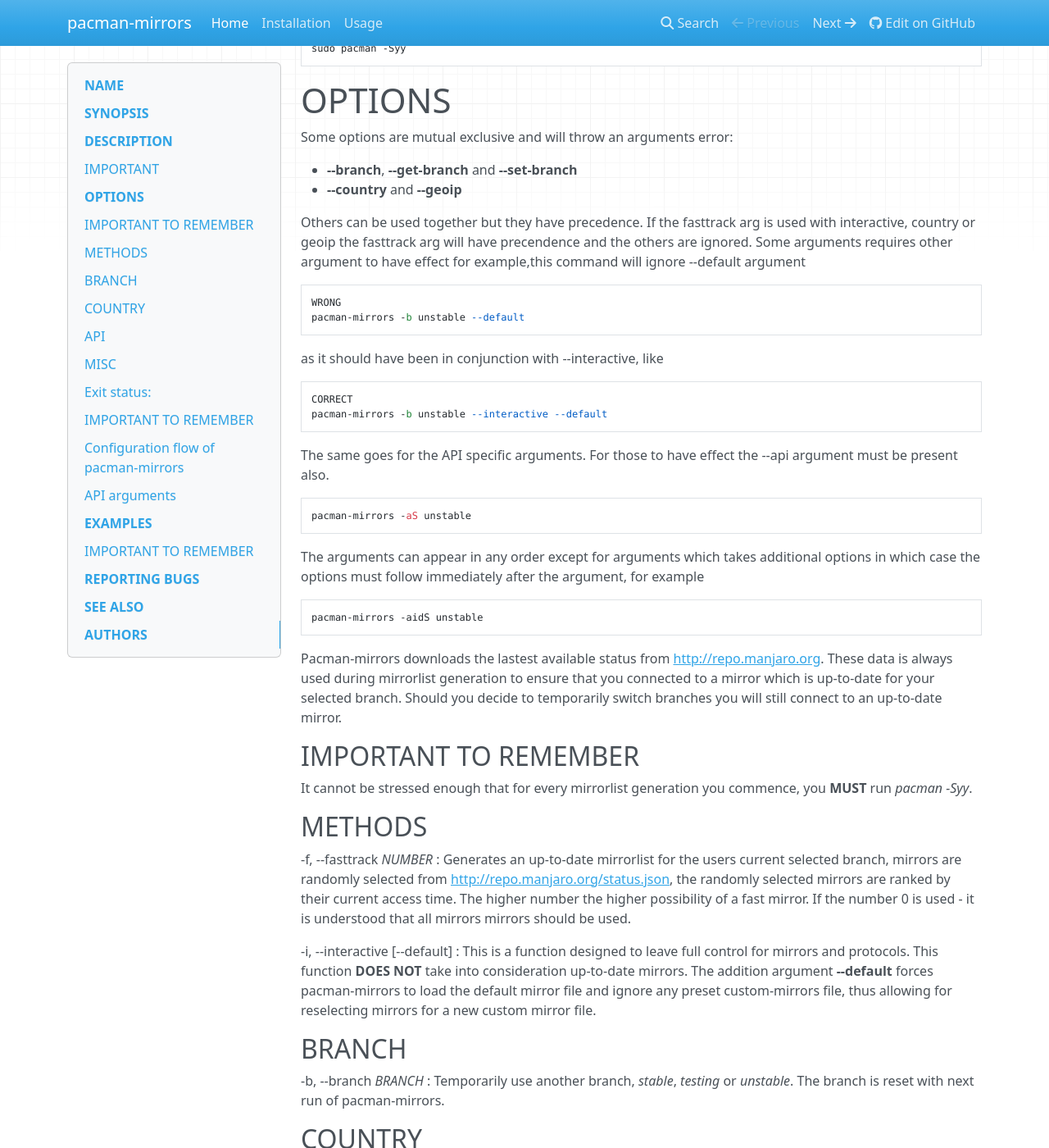
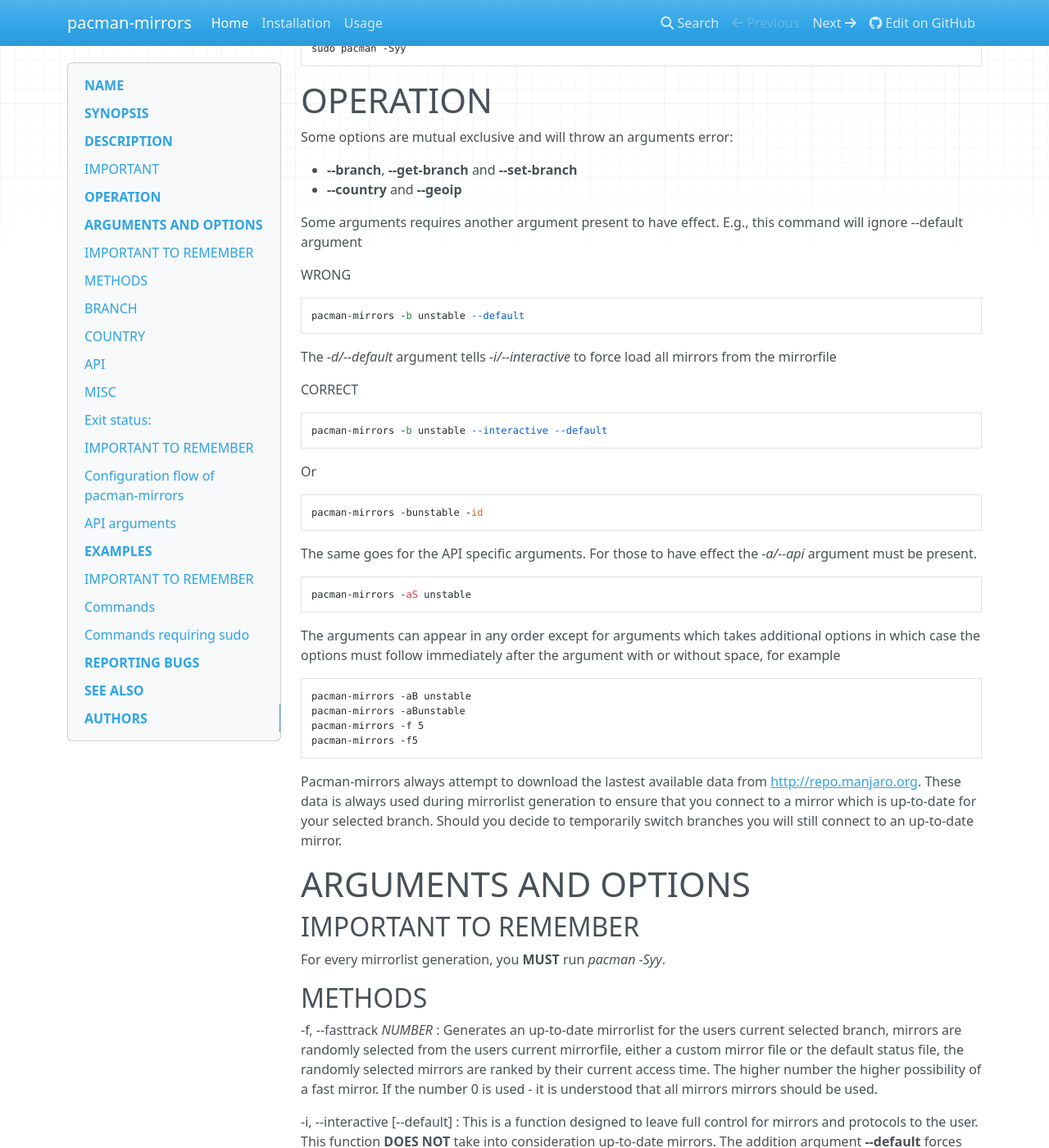
Before and after one commit to manjaro/pacman-mirrors, an MkDocs documentation site: the page built from docs/index.md, in a window 1280 px wide and 1400 px high, scrolled down 717 px. Shown: the whole window at 82% size. Built offline with MkDocs 1.6.1, drawn with Linux system fonts in a browser that asks for light colours; nearby versions of some CDN libraries; old or Windows-style settings are respelled for this version of MkDocs; some of the changed text lies outside the part shown.

Commit message:
updated index.md

```diff
--- a/docs/index.md
+++ b/docs/index.md
@@ -7,15 +7,16 @@
 pacman-mirrors - generate pacman mirrorlist for Manjaro Linux
 
 # SYNOPSIS
-
-pacman-mirrors [-f *NUMBER* | [[-i [-d]] [-c *COUNTRY*, [*COUNTRY*] ... | --geoip]]] [-m *METHOD*] [-a [-p *PREFIX*] [-R] [-G | -S *BRANCH*] [-P *PROTO* [*PROTO*] ...][-U *URL*]] [-b *BRANCH*] [-t *SECONDS*] [-q] [-v] [-n | -y]
+pacman-mirrors [-f*NUMBER*|[[-i[-d]][-c*COUNTRY*[,*COUNTRY*]...|--geoip]]]
+[-a[-p*PREFIX*][-R][-G|-B/-S*BRANCH*][-P*PROTO*[,*PROTO*]...][-U*URL*]]
+[-b*BRANCH*] [-q] [-t*SECONDS*] [-v] [-n]
 
 
 # DESCRIPTION
 
 Generate mirrorlist for Manjaro Linux. Default is to rank all mirrors by reponse time. If no arguments are given pacman-mirrors lists available options. Pacman-mirrors requires access to files which are read-only so it must be run with su or sudo. To create a up-to-date mirrorlist using all default use,
 
-    pacman-mirrors --fasttrack 10 && sudo pacman -Syy
+    pacman-mirrors --fasttrack 10
 
 The mirrorlist generation process can be refined through arguments and arguments with options, for example,
 
@@ -26,60 +27,62 @@
 
     sudo pacman -Syy
 
-# OPTIONS
+# OPERATION
 
 Some options are mutual exclusive and will throw an arguments error:
 
 * **--branch**, **--get-branch** and **--set-branch**
 * **--country** and **--geoip**
 
-Others can be used together but they have precedence. If the fasttrack arg is used with interactive, country or geoip the fasttrack arg will have precendence and the others are ignored. Some arguments requires other argument to have effect for example,this command will ignore --default argument
+Some arguments requires another argument present to have effect. E.g., this command will ignore --default argument
 
-    WRONG
+   WRONG
+
     pacman-mirrors -b unstable --default
 
-as it should have been in conjunction with --interactive, like
+The *-d/--default* argument tells *-i/--interactive* to force load all mirrors from the mirrorfile
 
-    CORRECT
+   CORRECT
+
     pacman-mirrors -b unstable --interactive --default
 
-The same goes for the API specific arguments. For those to have effect the --api argument must be present also.
+   Or
+
+    pacman-mirrors -bunstable -id
+
+The same goes for the API specific arguments. For those to have effect the *-a/--api* argument must be present.
 
     pacman-mirrors -aS unstable
 
-The arguments can appear in any order except for arguments which takes additional options in which case the options must follow immediately after the argument, for example
+The arguments can appear in any order except for arguments which takes additional options in which case the options must follow immediately after the argument with or without space, for example
 
-    pacman-mirrors -aidS unstable
+    pacman-mirrors -aB unstable
+    pacman-mirrors -aBunstable
+    pacman-mirrors -f 5
+    pacman-mirrors -f5
 
-Pacman-mirrors downloads the lastest available status from [http://repo.manjaro.org](http://repo.manjaro.org). These data is always used during mirrorlist generation to ensure that you connected to a mirror which is up-to-date for your selected branch. Should you decide to temporarily switch branches you will still connect to an up-to-date mirror.
+Pacman-mirrors always attempt to download the lastest available data from [http://repo.manjaro.org](http://repo.manjaro.org). These data is always used during mirrorlist generation to ensure that you connect to a mirror which is up-to-date for your selected branch. Should you decide to temporarily switch branches you will still connect to an up-to-date mirror.
+
+# ARGUMENTS AND OPTIONS
 
 ## IMPORTANT TO REMEMBER
-It cannot be stressed enough that for every mirrorlist generation you commence, you **MUST** run *pacman -Syy*.
+For every mirrorlist generation, you **MUST** run *pacman -Syy*.
 
 ## METHODS
 -f, \--fasttrack *NUMBER*
-:   Generates an up-to-date mirrorlist for the users current selected branch,
-    mirrors are randomly selected from [http://repo.manjaro.org/status.json](http://repo.manjaro.org/status.json),
-    the randomly selected mirrors are ranked by their current access time.
-    The higher number the higher possibility of a fast mirror.
-    If the number 0 is used - it is understood that all mirrors mirrors should be used.
+:   Generates an up-to-date mirrorlist for the users current selected branch, mirrors are randomly selected from the users current mirrorfile, either a custom mirror file or the default status file, the randomly selected mirrors are ranked by their current access time. The higher number the higher possibility of a fast mirror. If the number 0 is used - it is understood that all mirrors mirrors should be used.
 
 -i, \--interactive [--default]
-:   This is a function designed to leave full control for mirrors and protocols.
-    This function **DOES NOT** take into consideration up-to-date mirrors.
-    The addition argument **--default** forces pacman-mirrors to load the default mirror
-    file and ignore any preset custom-mirrors file, thus allowing for reselecting mirrors
-    for a new custom mirror file.
+:   This is a function designed to leave full control for mirrors and protocols to the user. This function **DOES NOT** take into consideration up-to-date mirrors. The addition argument **--default** forces pacman-mirrors to load the default mirror file and ignore any preset custom-mirrors file, thus allowing for reselecting mirrors for a new custom mirror file.
 
 ## BRANCH
 
 -b, \--branch *BRANCH*
-:   Temporarily use another branch, *stable*, *testing* or *unstable*.
-    The branch is reset with next run of pacman-mirrors.
+:   Temporarily use another branch, *stable*, *testing* or *unstable*. The branch is reset with next run of pacman-mirrors.
 
 ## COUNTRY
 -c, \--country *COUNTRY* [*COUNTRY*] ...
-:   Specifiy a country or a list of countries.
+:   Specifiy a country or a list of countries. The list of countries is saved as a custom mirrorfile and the configuration is set to *Custom*
 
 \--geoip
 :   Use geolocation if possible, if geoip is not available all mirrors.
@@ -128,9 +128,7 @@
 :   Make pacman-mirrors silent
 
 -t, \--timeout *SECONDS*
-:   Change the number of seconds waiting for a server response,
-    SSL enabled mirrors has this value doubled to compensate
-    for the time spent on exchanging encryption keys
+:   Change the number of seconds waiting for a server response, SSL enabled mirrors has this value doubled to compensate for the time spent on exchanging encryption keys
 
 -v, \--version
 :   Show the version of pacman-mirrors
@@ -144,23 +142,17 @@
     BRANCH: Value from config
 
 ## IMPORTANT TO REMEMBER
-It cannot be stressed enough that for every mirrorlist generation you commence,
-you **MUST** run *pacman -Syy*.
+For every mirrorlist generation, you **MUST** run *pacman -Syy*.
 
 ## Configuration flow of pacman-mirrors
 
-At launch an internal default configuration is setup,
-file configuration is applied and the commandline is parsed and applied.
+At launch an internal default configuration is setup, file configuration is applied and the commandline is parsed and applied.
 
 ## API arguments
 
-These arguments modifies key elements of pacman-mirrors configuration
-according to the packagers needs.
+These arguments modifies key elements of pacman-mirrors configuration according to the packagers needs.
 
-The actions performed by the API are in strict order and
-performed *before any* other actions. This also means that ordinary arguments
-supplied in conjunction with app might be ignored. Eg. **-U** argument terminates
-pacman-mirrors when branch and mirrorlist has been written.
+The actions performed by the API are in strict order and performed *before any* other actions. This also means that ordinary arguments supplied in conjunction with api might be ignored. Eg. **-U** argument terminates pacman-mirrors when branch and mirrorlist has been written.
 
 1. If *-G*
    * print *config.branch*
@@ -178,26 +170,28 @@
 6. If *-R*
    * replace branch in mirrorlist with *-S/-B* *BRANCH*
 
-When done pacman-mirrors checks the internet connection and if possible
-download the latest datafiles for creating the mirrorlist.
-At this point it is possible to interrupt further processing.
+When done pacman-mirrors checks the internet connection and if possible download the latest datafiles for creating the mirrorlist. At this point it is possible to interrupt further processing.
 
 If the *-n* argument is present pacman-mirrors will now exit.
 
 # EXAMPLES
 
-Most optional arguments are self explaining others require explanation.
-The API functions is mainly designed to help packagers and iso-builders.
-However it can be of use for everyone because it takes the hazzle out
-of editing your pacman-mirrors configuration.
+Most optional arguments are self explaining others require explanation. The API functions is mainly designed to help packagers and iso-builders. However it can be of use for everyone because it takes the hazzle out of editing your pacman-mirrors configuration.
 
 ## IMPORTANT TO REMEMBER
-It cannot be stressed enough that for every mirrorlist generation you commence,
-you **MUST** run *pacman -Syy*.
+For every mirrorlist generation, you **MUST** run *pacman -Syy*.
+
+## Commands
 
 * Which countries has mirrors?
 
-    *sudo pacman-mirrors -l*
+    *pacman-mirrors -l*
+
+* What branch am I on
+
+    *pacman-mirrors -aG*
+
+## Commands requiring sudo
 
 * I want to temporary change branch to unstable, use geolocation,
 
@@ -260,8 +250,7 @@
 
 # SEE ALSO
 
-The pacman-mirrors source code and all documentation
-may be downloaded from <https://github.com/manjaro/pacman-mirrors/archive/master.zip>
+The pacman-mirrors source code and all documentation may be downloaded from <https://github.com/manjaro/pacman-mirrors/archive/master.zip>
 
 # AUTHORS
 
```
Also changed, not shown: other parts of docs/index.md (+6 -13 lines).
